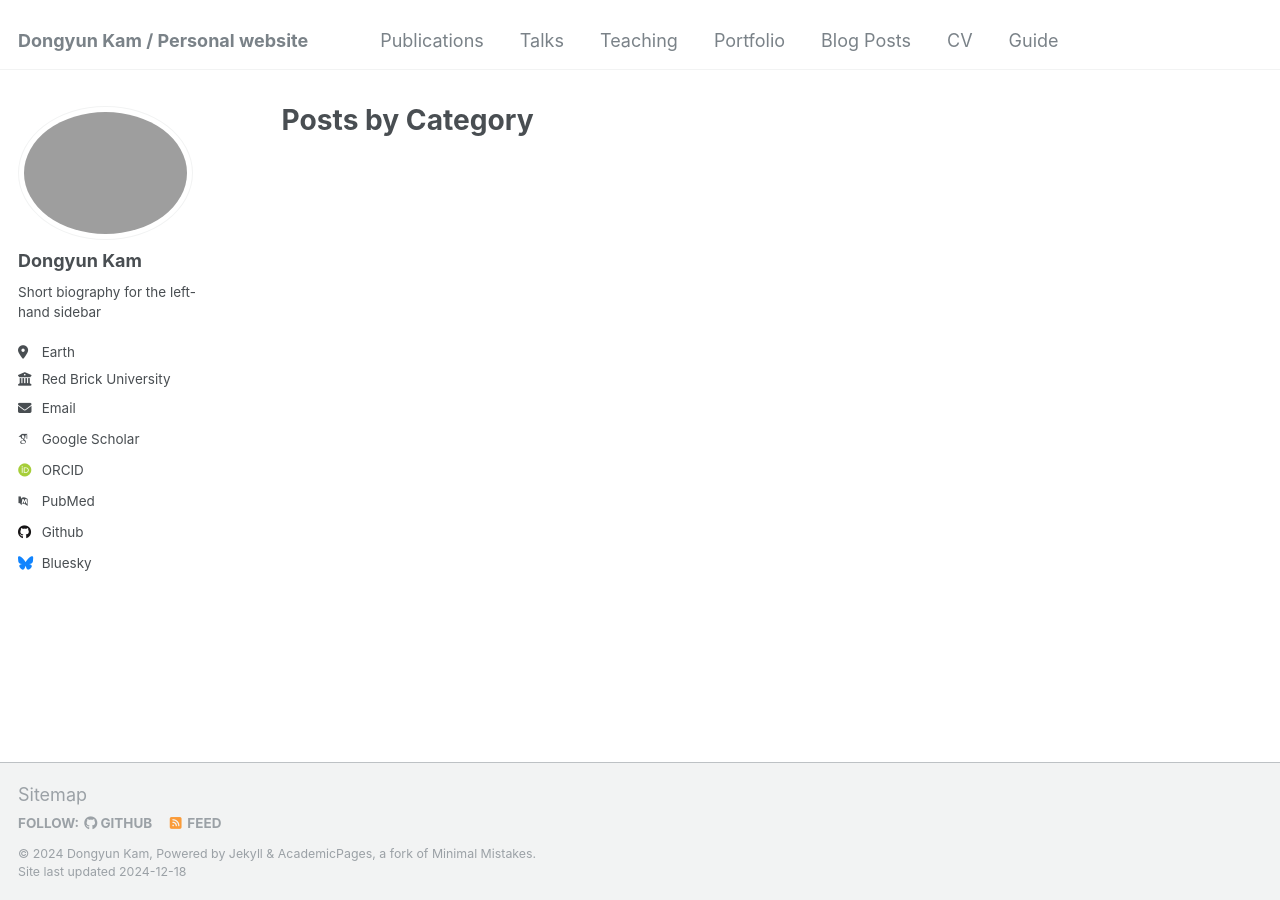
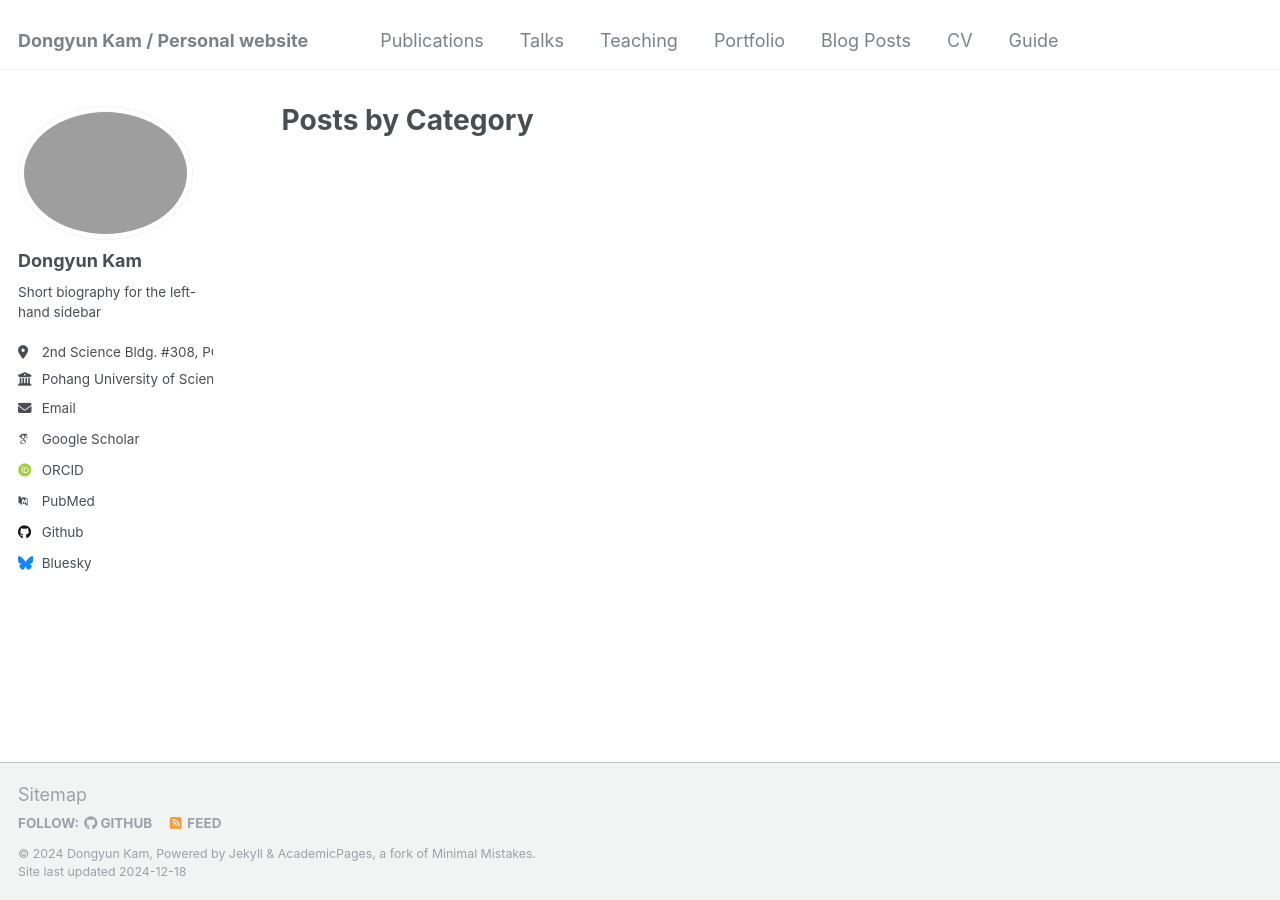
Before and after one commit to Dongyunkam/dongyunkam.github.io, a Jekyll site: the page built from _pages/category-archive.html, in a window 1280 px wide. Built offline with Jekyll 4.4.1, drawn with Linux system fonts in a browser that asks for light colours; some web fonts are replaced.

Commit message:
Update _config.yml

```diff
--- a/_config.yml
+++ b/_config.yml
@@ -25,8 +25,8 @@ author:
   name             : "Dongyun Kam"
   pronouns         : # example: "she/her"
   bio              : "Short biography for the left-hand sidebar"
-  location         : "Earth"
-  employer         : "Red Brick University"
+  location         : "2nd Science Bldg. #308, POSTECH, 37673, Republic of Korea"
+  employer         : "Pohang University of Science and Technology (POSTECH)"
   uri              : # URL
   email            : "rkaehddbs@postech.ac.kr"
 
```
